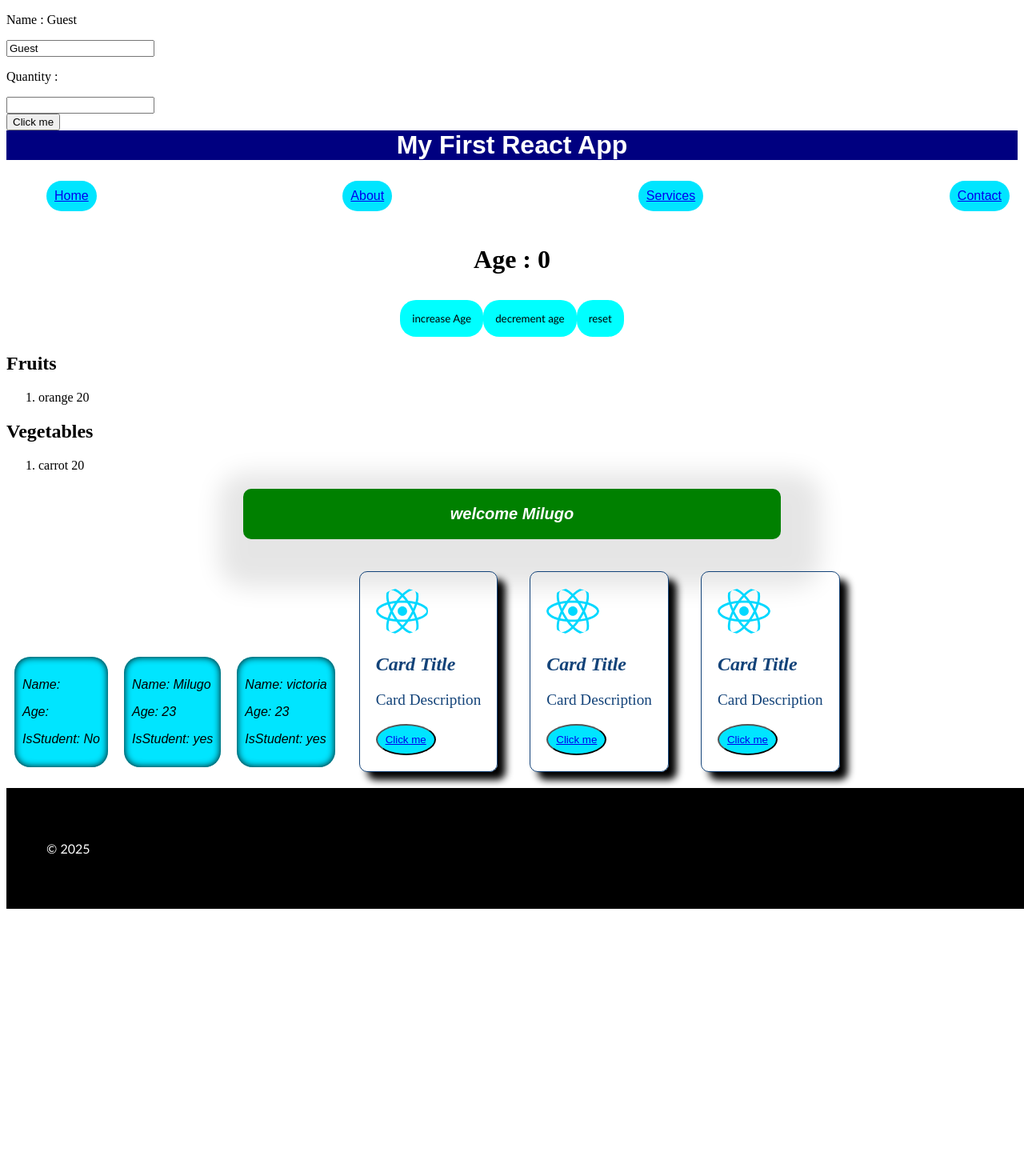
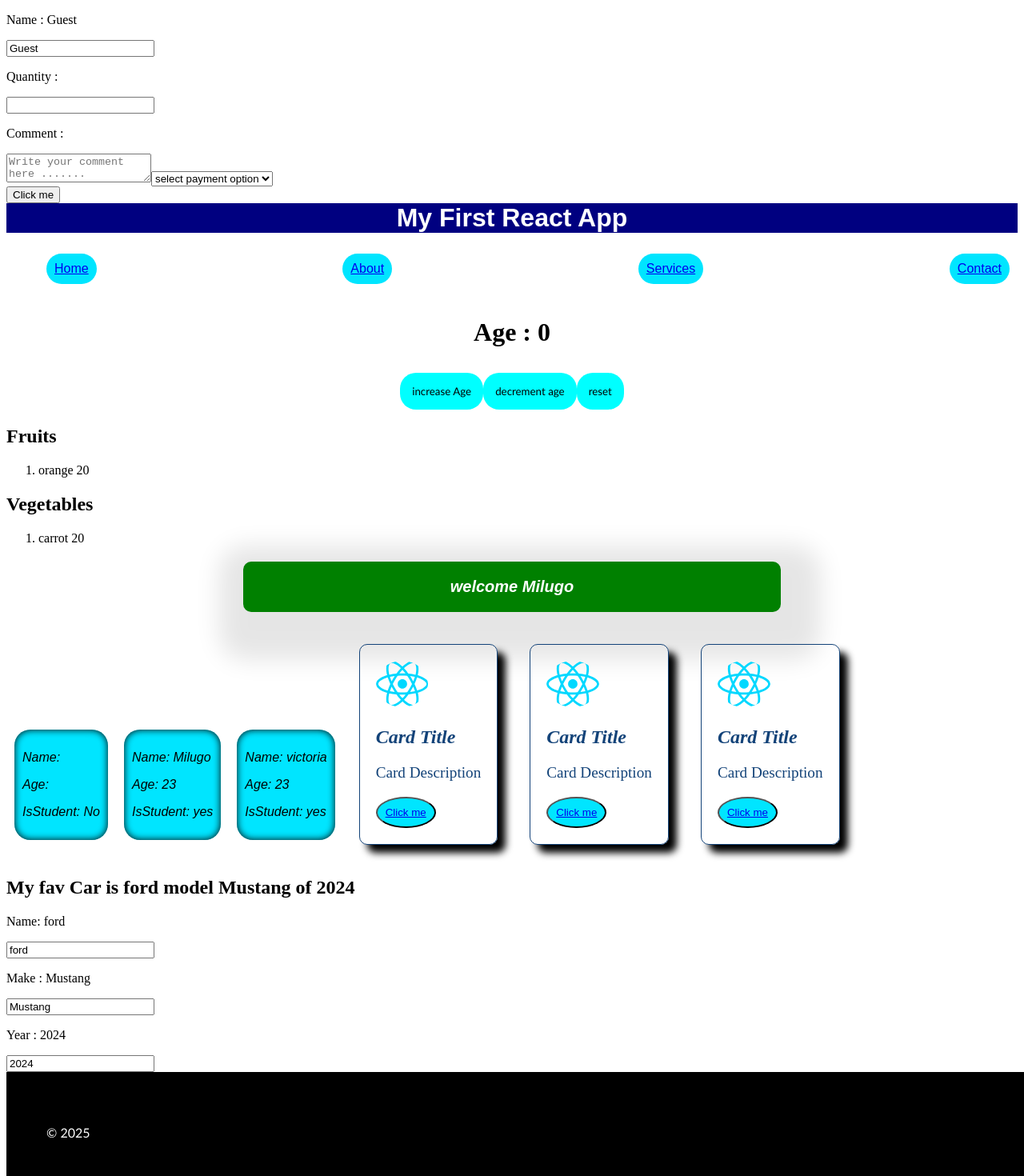
Before and after one commit to Pha12thom/my_react_app, a React (Vite) app: page / in a window 1280 px wide. Shown: the top 1470 px of the page at 80% size. Before the commit the page ends 1144 px from the top, so only its background shows below. Built offline with nearby package versions, Linux system fonts and the light colour scheme.

Commit message:
add car userstate

```diff
--- a/src/App.jsx
+++ b/src/App.jsx
@@ -9,6 +9,7 @@ import List from "./List.jsx"
 import ListRender from "./ListRender.jsx"
 import Buttons from "./Button/Buttons.jsx"
 import Onchange from "./Onchange.jsx"
+import Car from "./Car.jsx"
 
 function App() {
   const Fruits = [
@@ -38,6 +39,7 @@ function App() {
       <Card />
       <Card />
       <Card />
+      <Car />
       <Footer />
     </>
   );
--- /dev/null
+++ b/src/Car.jsx
@@ -0,0 +1,38 @@
+import React, {useState} from "react";
+
+const Car = () => {
+    const [car, setCar] = useState({
+        name: "ford",
+        make: "Mustang ",
+        Year: 2024,
+    });
+
+    const carNamehandler = (event) => {
+        setCar({...car, name: event.target.value});
+
+    }
+
+    const makehandler = (event) => {
+        setCar({...car, make: event.target.value});
+    }
+
+    const yearhandler = (event) => {
+        setCar({...car, Year: event.target.value});
+    }
+
+    return(
+        <div>
+            <h2> My fav Car is {car.name} model {car.make} of {car.Year} </h2>
+            <p> Name: {car.name}</p>
+
+            <input type="text" value={car.name} onChange={carNamehandler}/>
+            <p> Make : {car.make}</p>
+            <input type="text" value={car.make} onChange={makehandler}/>
+            <p> Year : {car.Year}</p>
+            <input type="number" value={car.Year} onChange={yearhandler}/>
+        </div>
+    )
+}
+
+
+export default Car;
--- a/src/Onchange.jsx
+++ b/src/Onchange.jsx
@@ -4,6 +4,8 @@ import React, {useState} from "react";
 const Onchange = () => {
     const [name, setName ] = useState("Guest");
     const [quantity, setQuantity] = useState();
+    const [comment, setComment] = useState();
+
 
 const quantityhandler = (event) => {
     setQuantity(event.target.value);
@@ -13,6 +15,17 @@ const quantityhandler = (event) => {
         setName(event.target.value);
     }
 
+    const commenthandler = (event) => {
+        setComment(event.target.value);
+    }
+
+
+    const [payment, setPayment] = useState();
+
+    const paymenthandler = (event) => {
+        setPayment(event.target.value);
+    }
+
     return (
         <div>
             <p> Name : {name} </p>
@@ -20,6 +33,13 @@ const quantityhandler = (event) => {
             <p> Quantity : {quantity}</p>
             <input value={quantity} onChange={quantityhandler} type="number"/>
 
+            <p>Comment : {comment}</p>
+            <textarea value={comment} onChange={commenthandler} placeholder="Write your comment here ......."/>
+            <select value={payment} onChange={paymenthandler}>
+                <option value="">select payment option</option>
+                <option value="Visa">Visa</option>
+                <option value="Paypal"><i class="fa fa-paypal" aria-hidden="true"></i></option>
+            </select>
         </div>
     );
 }
```
